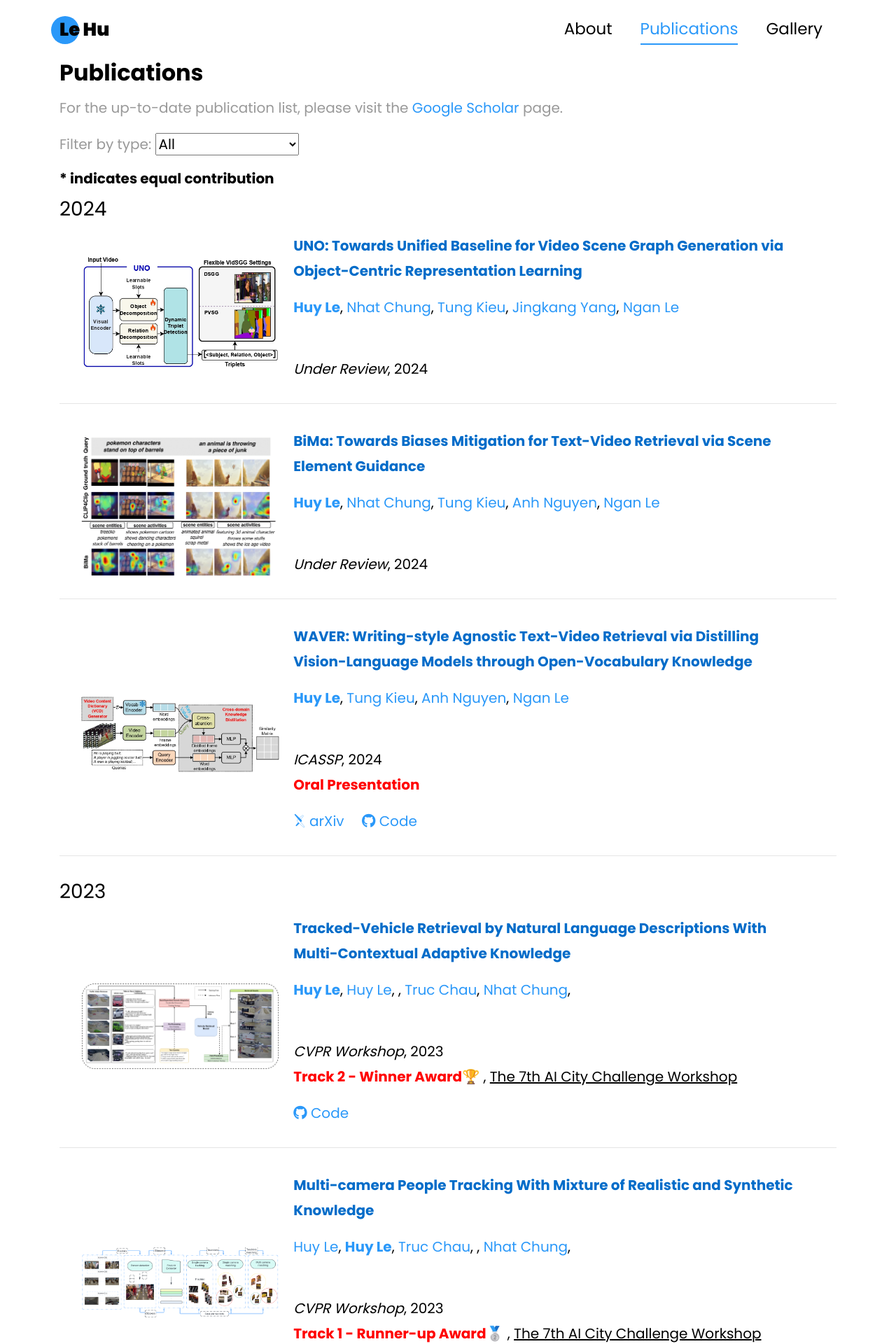
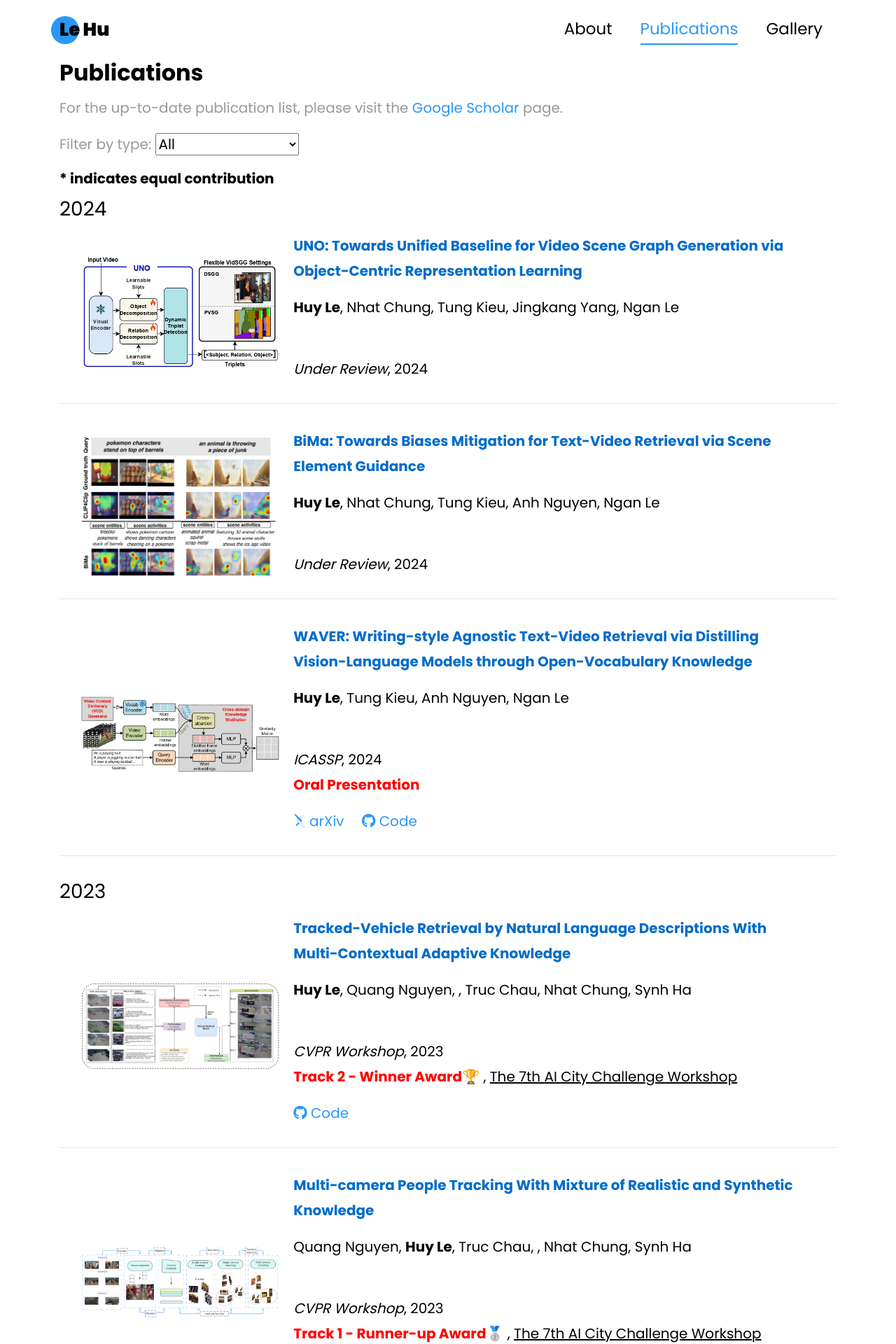
Before and after one commit to lehuy1611/lehuy1611.github.io, a Jekyll site: the page built from publication.html, in a window 1280 px wide. Shown: the top 1920 px of the page at 70% size. Built offline with Jekyll 4.4.1, drawn with Linux system fonts in a browser that asks for light colours; some web fonts are replaced; some of the changed text lies outside the part shown.

Commit message:
update authors link

```diff
--- a/_data/authors.yml
+++ b/_data/authors.yml
@@ -27,7 +27,7 @@ trucchau:
   url: https://scholar.google.com/citations?user=nsoYvw8AAAAJ
 
 quangnguyen:
-  name: Huy Le
+  name: Quang Nguyen
   url: https://scholar.google.com/citations?user=nsoYvw8AAAAJ
 
 toannguyen:
@@ -37,3 +37,9 @@ toannguyen:
 khoavo:
   name: Khoa Vo
   url: https://scholar.google.com/citations?user=nsoYvw8AAAAJ
+
+tinthai:
+  name: Tin Thai
+
+synhha:
+  name: Synh Ha
--- a/_includes/archive-single.html
+++ b/_includes/archive-single.html
@@ -22,6 +22,18 @@
       font-size: 18px;
     }
   }
+  .authors-info .pub-author {
+    margin-bottom: 10px;
+  }
+  .authors-info a {
+    text-decoration: none; /* Remove underline from the links */
+    color: black; /* Default color for the links */
+  }
+
+  .authors-info a:hover {
+    color: rgb(42, 152, 249); /* Hover color for links */
+  }
+
 </style>
 {% if post.header.teaser %}
   {% capture teaser %}{{ post.header.teaser }}{% endcapture %}
```
